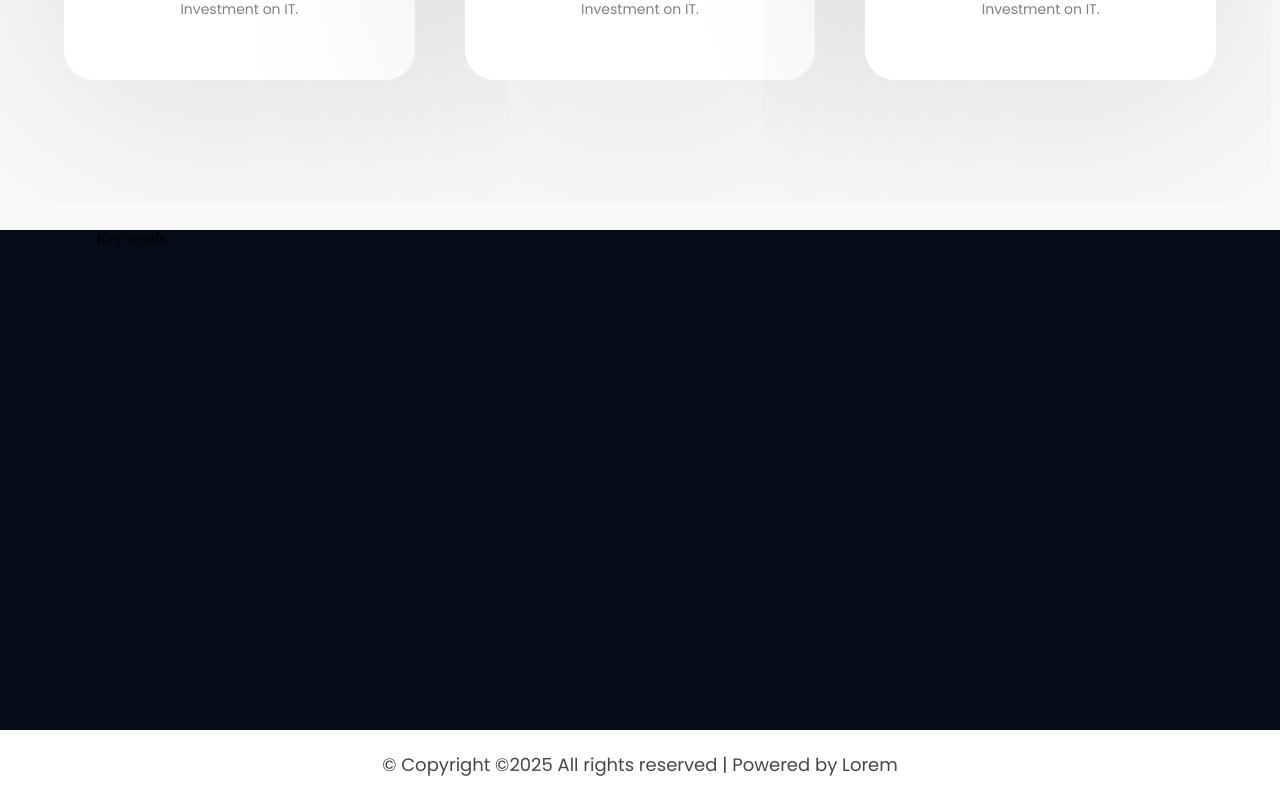
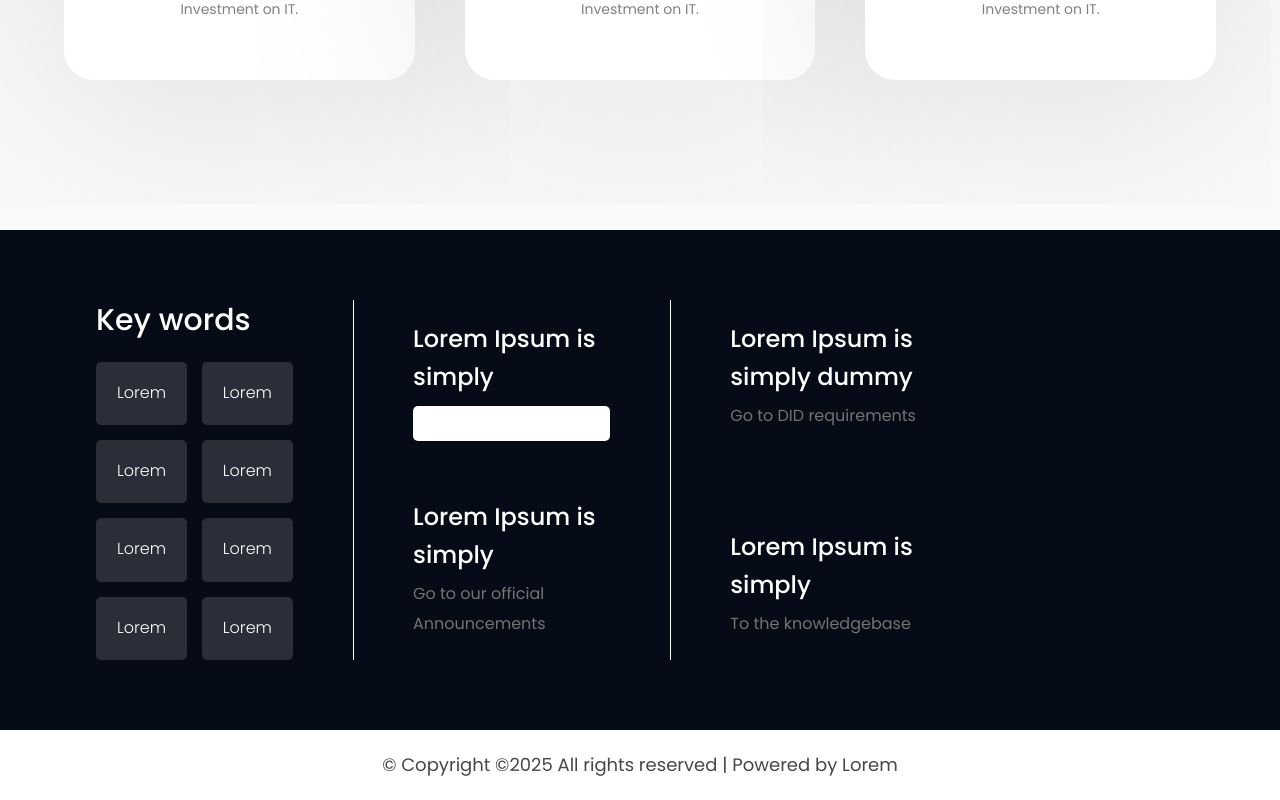
Before and after one commit to Akbarshoh404/TeenVision, a React (Create React App) app: page / in a window 1280 px wide. Shown: the part 1575-2375 px from the top of the page. Built offline with nearby package versions, Linux system fonts and the light colour scheme; a web font is replaced by a local one.

Commit message:
demo footer

```diff
--- a/src/Layoutes/Footer/index.jsx
+++ b/src/Layoutes/Footer/index.jsx
@@ -10,13 +10,62 @@ const LandingFooter = () => {
           <div className={styles.container}>
             <div className={styles.topFooterSection1}>
               <p className={styles.topFooterSection1P1}>Key words</p>
+
+              <div className={styles.topFooterSection1Cards}>
+                <div className={styles.topFooterSection1Card}>Lorem</div>
+                <div className={styles.topFooterSection1Card}>Lorem</div>
+                <div className={styles.topFooterSection1Card}>Lorem</div>
+                <div className={styles.topFooterSection1Card}>Lorem</div>
+                <div className={styles.topFooterSection1Card}>Lorem</div>
+                <div className={styles.topFooterSection1Card}>Lorem</div>
+                <div className={styles.topFooterSection1Card}>Lorem</div>
+                <div className={styles.topFooterSection1Card}>Lorem</div>
+              </div>
             </div>
 
-            <div></div>
+            <div className={styles.devider}></div>
 
-            <div></div>
+            <div className={styles.topFooterSection2}>
+              <div className={styles.topFooterSection2Div1}>
+                <p className={styles.topFooterSection2Div1P1}>
+                  Lorem Ipsum is simply
+                </p>
+                <input type="text" />
+              </div>
 
-            <div></div>
+              <div className={styles.topFooterSection2Div2}>
+                <p className={styles.topFooterSection2Div2P1}>
+                  Lorem Ipsum is simply
+                </p>
+                <p className={styles.topFooterSection2Div2P2}>
+                  Go to our official Announcements
+                </p>
+              </div>
+            </div>
+
+            <div className={styles.devider}></div>
+
+            <div className={styles.topFooterSection3}>
+              <div className={styles.topFooterSection3Div}>
+                <p className={styles.topFooterSection3DivP1}>
+                  Lorem Ipsum is simply dummy
+                </p>
+                <p className={styles.topFooterSection3DivP2}>
+                  Go to DID requirements
+                </p>
+              </div>
+
+              <div className={styles.topFooterSection3Div}>
+                <p className={styles.topFooterSection3DivP1}>
+                  Lorem Ipsum is simply
+                </p>
+                <p className={styles.topFooterSection3DivP2}>
+                  To the knowledgebase
+                </p>
+              </div>
+            </div>
+
+            <div className={styles.topFooterSection4}></div>
           </div>
         </div>
 
--- a/src/Layoutes/Footer/style.module.scss
+++ b/src/Layoutes/Footer/style.module.scss
@@ -2,11 +2,6 @@
   margin: 0px;
   padding: 0px;
   box-sizing: border-box;
-}
-
-.container {
-  width: 85%;
-  margin: auto;
 }
 
 .footer {
@@ -18,7 +13,172 @@
 .topFooter {
   width: 100%;
   height: 500px;
+  padding: 70px 0px;
   background-color: #050b17;
+  color: white !important;
+}
+
+.devider {
+  height: 100%;
+  width: 1px;
+  background-color: white;
+}
+
+.container {
+  width: 85%;
+  height: 100%;
+  margin: auto;
+
+  display: flex;
+  justify-content: space-between;
+  align-items: center;
+  gap: 60px;
+}
+
+// Section 1
+
+.topFooterSection1 {
+  width: 100%;
+  height: 100%;
+  display: flex;
+  flex-direction: column;
+  gap: 20px;
+}
+
+.topFooterSection1P1 {
+  font-family: Poppins;
+  font-weight: 500;
+  font-size: 30px;
+  line-height: 41.93px;
+  letter-spacing: 0%;
+}
+
+.topFooterSection1Cards {
+  width: 100%;
+  height: 100%;
+  display: grid;
+  grid-template-columns: repeat(2, 1fr);
+  gap: 15px;
+}
+
+.topFooterSection1Card {
+  width: 100%;
+  padding: 10px;
+  background-color: #c4c4c430;
+  border-radius: 5px;
+  cursor: pointer;
+
+  display: flex;
+  justify-content: center;
+  align-items: center;
+
+  font-family: Poppins;
+  font-weight: 300;
+  font-size: 16px;
+  line-height: 20.97px;
+  letter-spacing: 0%;
+}
+
+// Section 2
+
+.topFooterSection2 {
+  width: 100%;
+  height: 100%;
+
+  display: flex;
+  flex-direction: column;
+  align-items: center;
+  justify-content: space-between;
+  padding: 20px 0px;
+}
+
+.topFooterSection2Div1 {
+  display: flex;
+  justify-content: center;
+  flex-direction: column;
+  gap: 10px;
+
+  input {
+    padding: 10px;
+    border-radius: 5px;
+    border: none;
+  }
+}
+
+.topFooterSection2Div1P1 {
+  font-family: Poppins;
+  font-weight: 500;
+  font-size: 24px;
+  line-height: 38.12px;
+  letter-spacing: 0%;
+}
+
+.topFooterSection2Div2 {
+  display: flex;
+  justify-content: center;
+  flex-direction: column;
+  gap: 5px;
+}
+
+.topFooterSection2Div2P1 {
+  font-family: Poppins;
+  font-weight: 500;
+  font-size: 24px;
+  line-height: 38.12px;
+  letter-spacing: 0%;
+}
+
+.topFooterSection2Div2P2 {
+  font-family: Poppins;
+  font-weight: 400;
+  font-size: 16px;
+  line-height: 30.5px;
+  letter-spacing: 0%;
+  color: #737373;
+}
+
+// Section 3
+
+.topFooterSection3 {
+  width: 100%;
+  height: 100%;
+
+  display: flex;
+  flex-direction: column;
+  align-items: center;
+  justify-content: space-between;
+  padding: 20px 0px;
+}
+
+.topFooterSection3Div {
+  display: flex;
+  justify-content: center;
+  flex-direction: column;
+  gap: 5px;
+}
+
+.topFooterSection3DivP1 {
+  font-family: Poppins;
+  font-weight: 500;
+  font-size: 24px;
+  line-height: 38.12px;
+  letter-spacing: 0%;
+}
+
+.topFooterSection3DivP2 {
+  font-family: Poppins;
+  font-weight: 400;
+  font-size: 16px;
+  line-height: 30.5px;
+  letter-spacing: 0%;
+  color: #737373;
+}
+
+// Section 4
+
+.topFooterSection4 {
+  width: 100%;
+  height: 100%;
 }
 
 // Bottom Footer
```
